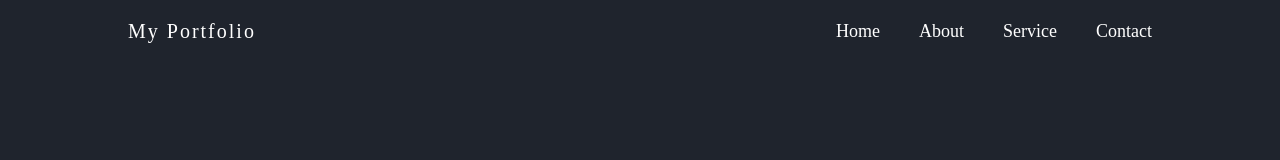
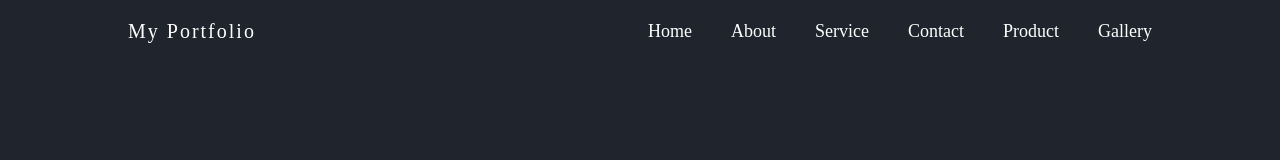
Before and after one commit to riyazu-ddin/my-portfolio-website, a plain HTML site: page index.html in a window 1280 px wide. Shown: the top 160 px of the page. Drawn offline with Linux system fonts and the light colour scheme.

Commit message:
changes for navigation menu

```diff
--- a/index.html
+++ b/index.html
@@ -16,6 +16,8 @@
             <a href="#">About</a>
             <a href="#">Service</a>
             <a href="#">Contact</a>
+            <a href="#">Product</a>
+            <a href="#">Gallery</a>
         </nav>
     </header>
     <section class="home">
```
